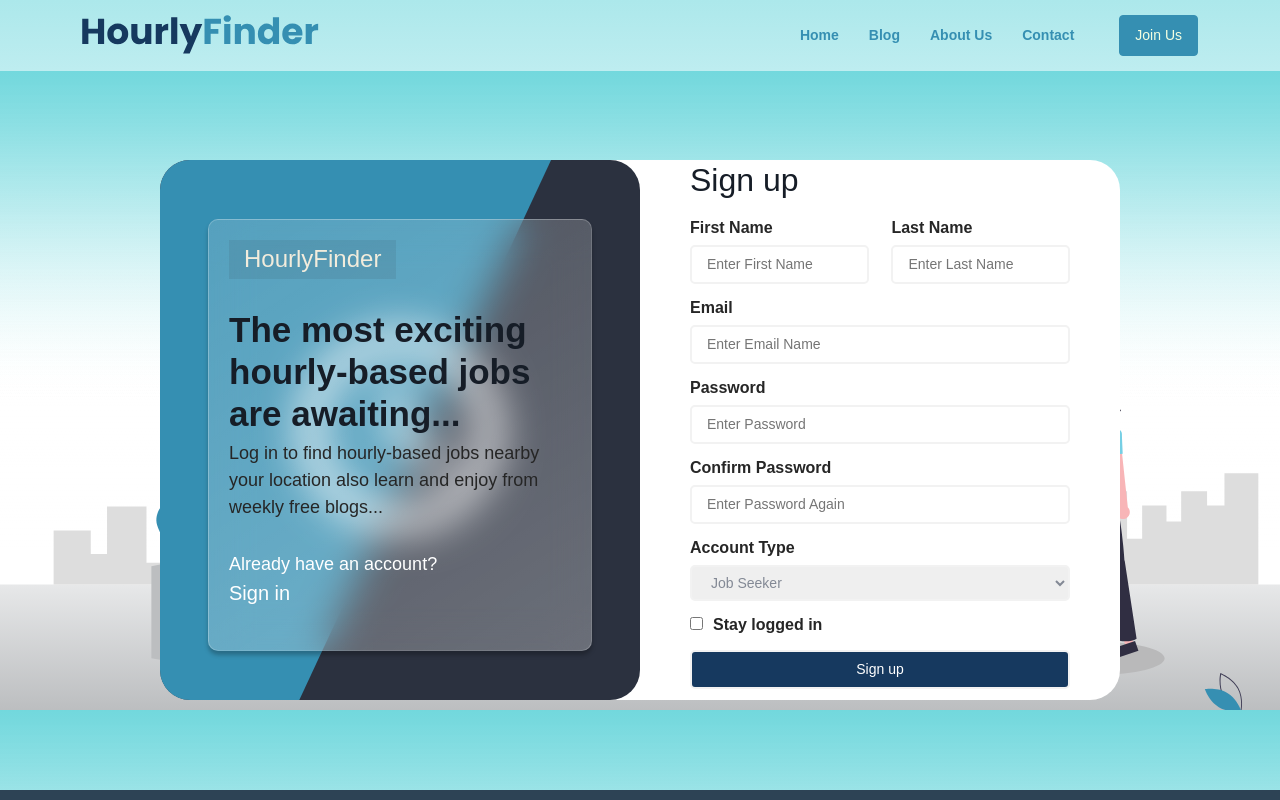
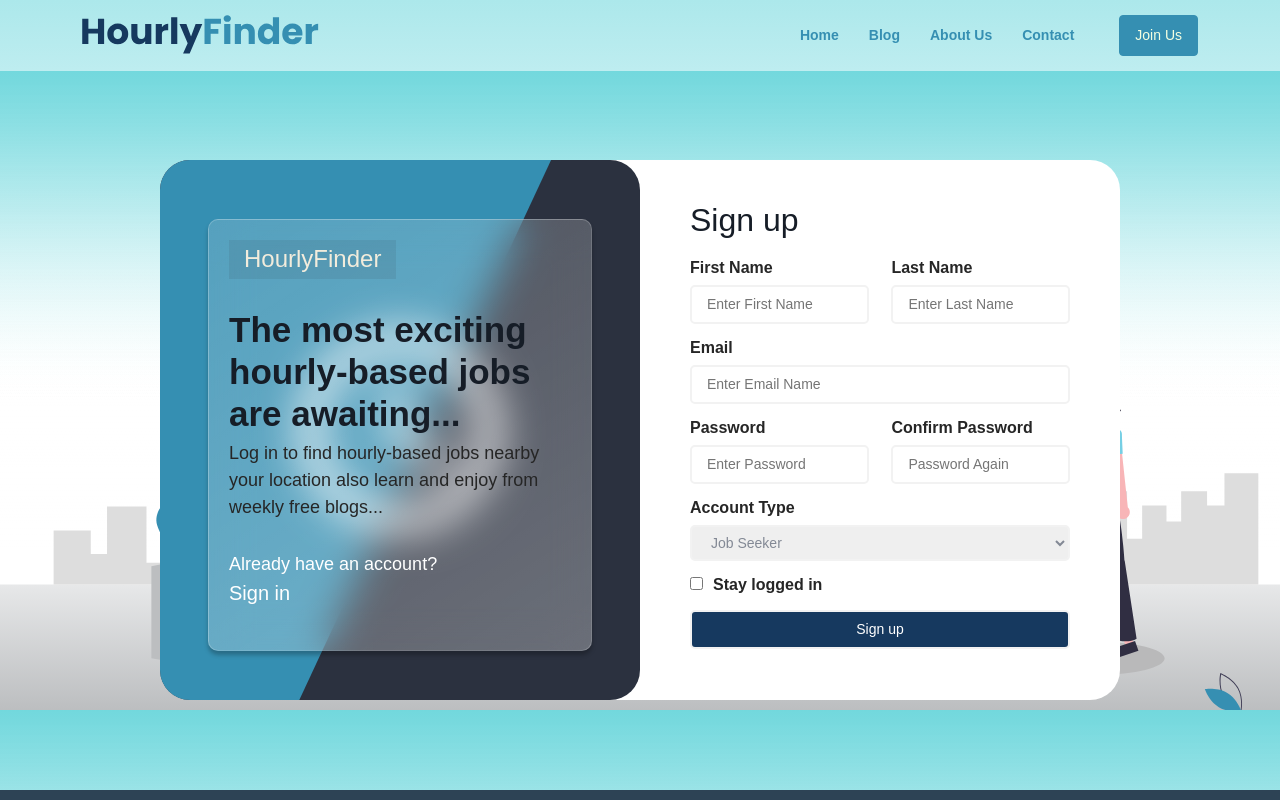
Before and after one commit to Rashed360/hourly-finder, a React (Create React App) app: page /register in a window 1280 px wide. Shown: the top 800 px of the page. Built offline with nearby package versions, Linux system fonts and the light colour scheme; no server answers.

Commit message:
fix Sign Up page layout problem

```diff
--- a/src/components/App.js
+++ b/src/components/App.js
@@ -58,7 +58,7 @@ function App() {
           <Route path="manage-job" element={<RecruiterManageJob />} />
           <Route path="ongoing-job" element={<RecruiterOngoingJob />} />
         </Route>
-        <Route path='/dashboard/recruiter' element={<Navigate to="/dashboard/recruiter/overview" />}/>
+        <Route path='/dashboard' element={<Navigate to="/dashboard/overview" />}/>
         {/* Recruiter Dashboard Route Start */}
 
         <Route element={<NoMatch />} />
--- a/src/components/auth/Register.js
+++ b/src/components/auth/Register.js
@@ -24,13 +24,15 @@ const Register = () => {
                   <label for="">Email</label>
                   <input type="email" placeholder="Enter Email Name" />
               </div>
-              <div class="form-field password">
+              <div class="form-field name">
+                <div class="first-name">
                   <label for="">Password</label>
                   <input type="password" placeholder="Enter Password" />
                 </div>
-              <div class="form-field confirm-password">
+                <div class="last-name">
                   <label for="">Confirm Password</label>
-                <input type="password" placeholder="Enter Password Again" />
+                  <input type="password" placeholder="Password Again" />
+                </div>
               </div>
               <div class="form-field account-type">
                 <label for="">Account Type</label>
```
Lines whose indentation alone changed are shown as unchanged.
